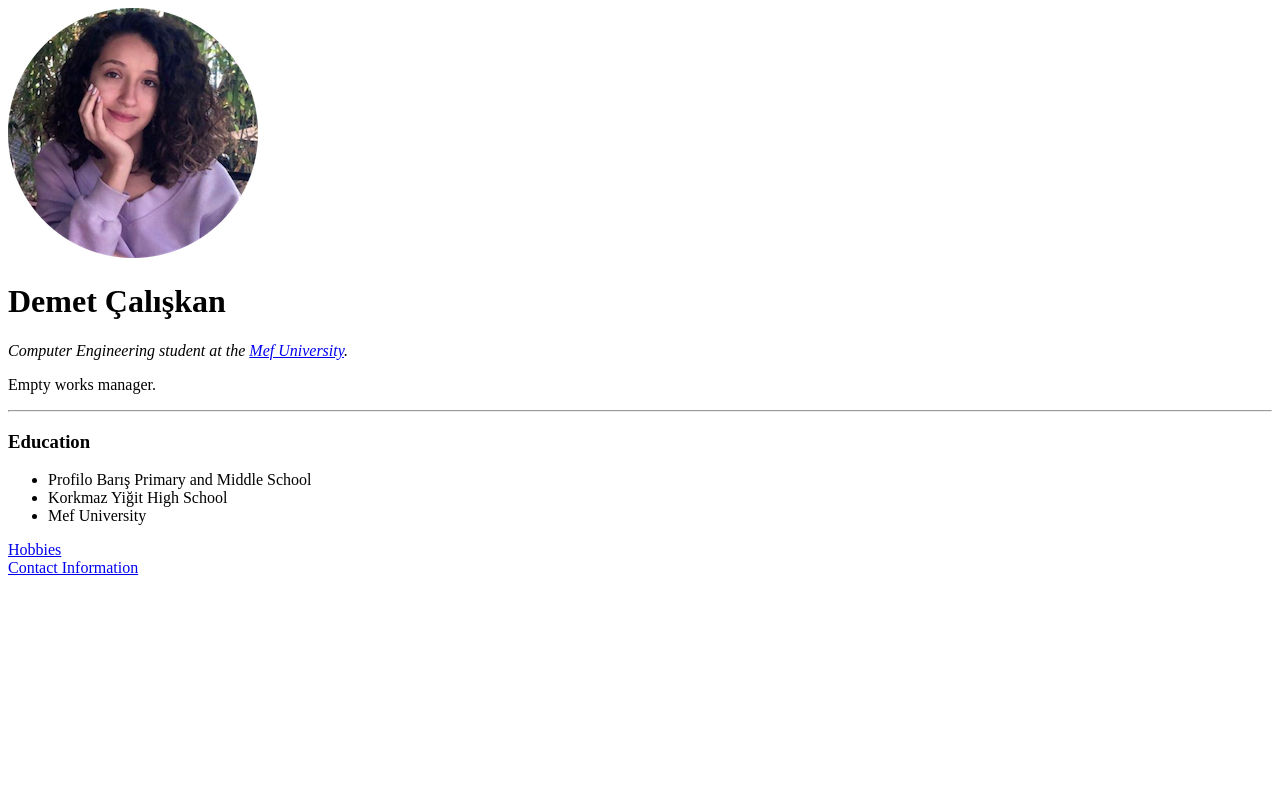
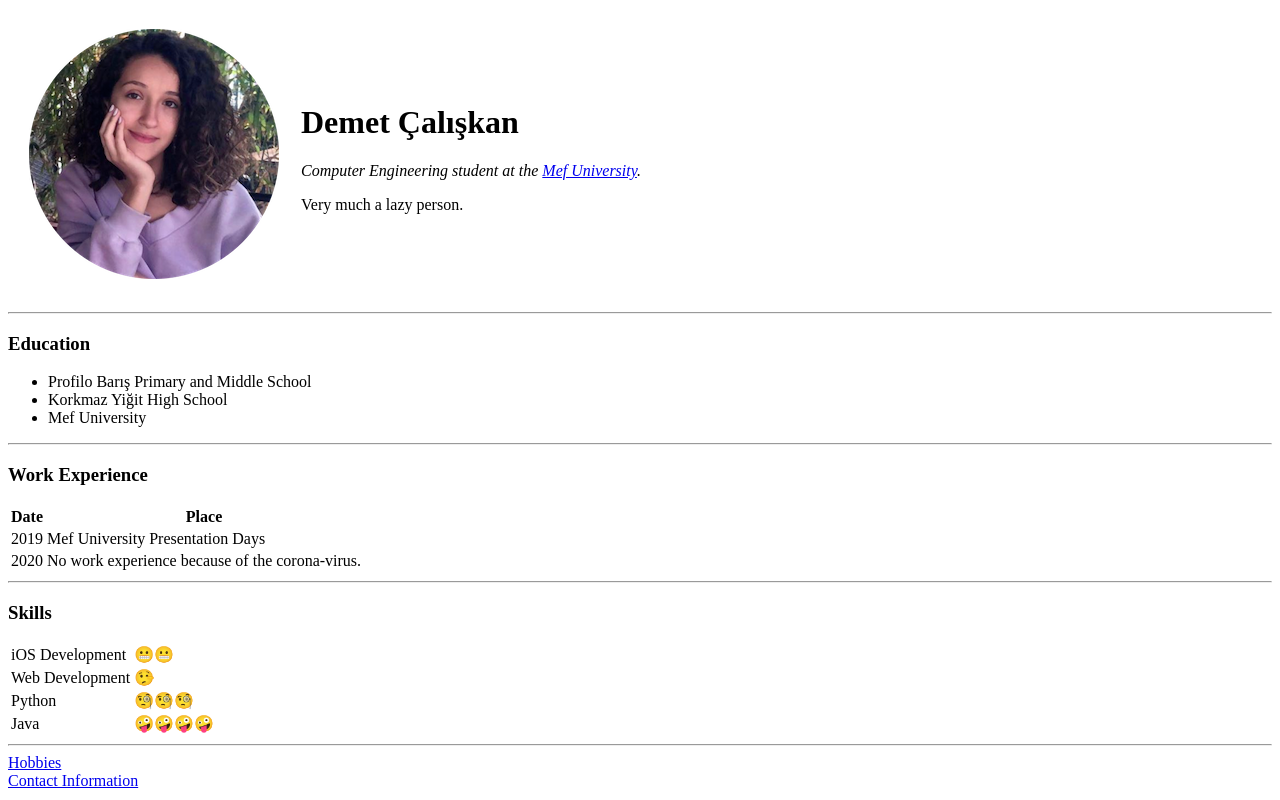
Before and after one commit to demetcaliskan/personalPage, a plain HTML site: page index.html in a window 1280 px wide. Drawn offline with Linux system fonts and the light colour scheme.

Commit message:
Added changes in index and contact pages using HTML forms and tables

```diff
--- a/index.html
+++ b/index.html
@@ -7,10 +7,14 @@
 </head>
 
 <body>
-  <img src="images/demet.png" alt="demet profile pic">
-  <h1>Demet Çalışkan</h1>
-  <p><em>Computer Engineering student at the <a href="https://www.mef.edu.tr/#gsc.tab=0">Mef University</a>.</em></p>
-  <p>Empty works manager.</p>
+  <table cellspacing="20">
+    <tr>
+      <td><img src="images/demet.png" alt="demet profile pic"></td>
+      <td><h1>Demet Çalışkan</h1>
+      <p><em>Computer Engineering student at the <a href="https://www.mef.edu.tr/#gsc.tab=0">Mef University</a>.</em></p>
+      <p>Very much a lazy person.</p></td>
+    </tr>
+  </table>
   <hr>
   <h3>Education</h3>
   <ul>
@@ -18,6 +22,43 @@
     <li>Korkmaz Yiğit High School</li>
     <li>Mef University</li>
   </ul>
+  <hr>
+  <h3>Work Experience</h3>
+  <table>
+    <thead>
+      <th>Date</th>
+      <th>Place</th>
+    </thead>
+    <tr>
+      <td>2019</td>
+      <td>Mef University Presentation Days</td>
+    </tr>
+    <tr>
+      <td>2020</td>
+      <td>No work experience because of the corona-virus.</td>
+    </tr>
+  </table>
+  <hr>
+  <h3>Skills</h3>
+  <table>
+    <tr>
+      <td>iOS Development</td>
+      <td>😬😬</td>
+    </tr>
+    <tr>
+      <td>Web Development</td>
+      <td>🤥</td>
+    </tr>
+    <tr>
+      <td>Python</td>
+      <td>🧐🧐🧐</td>
+    </tr>
+    <tr>
+      <td>Java</td>
+      <td>🤪🤪🤪🤪</td>
+    </tr>
+  </table>
+  <hr>
   <a href="hobbies.html">Hobbies</a>
   <br>
   <a href="contact-info.html">Contact Information</a>
```
Also changed, not shown: contact-info.html (+14 -0 lines), hobbies.html (+1 -1 lines), 1 other file.
